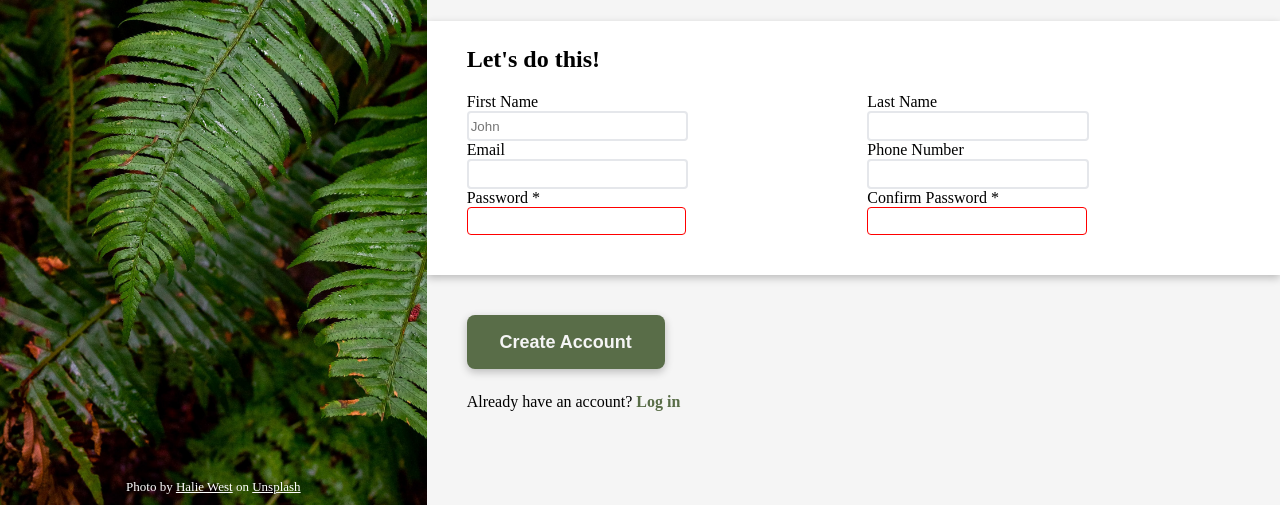
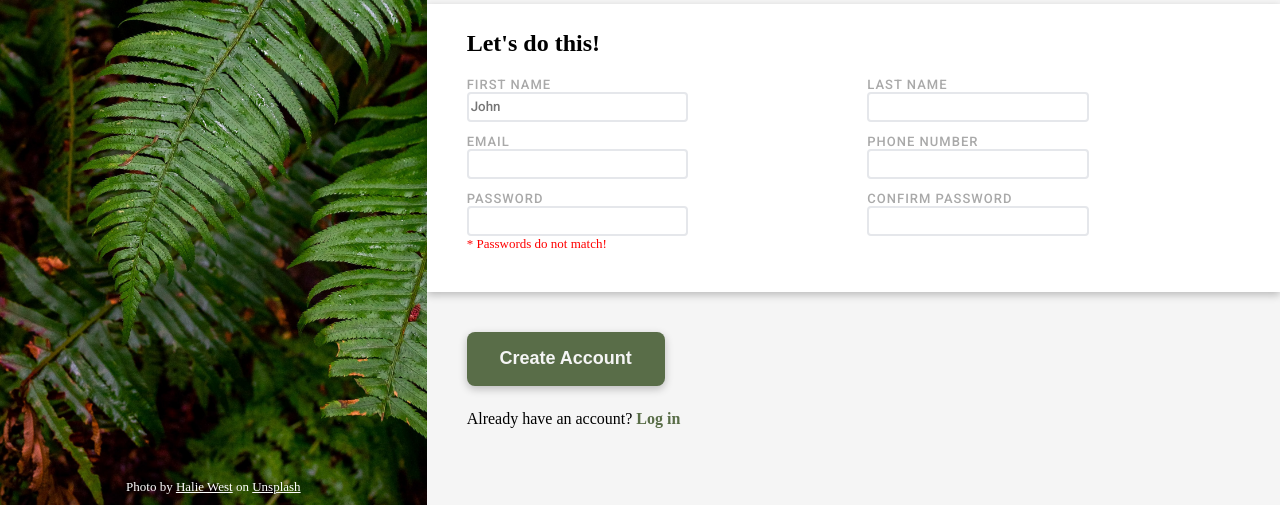
Before and after one commit to mihaib1/sign-up-form, a plain HTML site: page index.html in a window 1280 px wide. Shown: the part 295-800 px from the top of the page. Drawn offline with Linux system fonts and the light colour scheme.

Commit message:
fixed form styling and add text under password field

```diff
--- a/index.html
+++ b/index.html
@@ -5,6 +5,10 @@
     <meta http-equiv="X-UA-Compatible" content="IE=edge">
     <meta name="viewport" content="width=device-width, initial-scale=1.0">
     <link rel="stylesheet" href="style.css">
+    <link rel="preconnect" href="https://fonts.googleapis.com">
+    <link rel="preconnect" href="https://fonts.gstatic.com" crossorigin>
+    <link href="https://fonts.googleapis.com/css2?family=Roboto:wght@500&display=swap" rel="stylesheet">
+    <script src="script.js" defer></script>
     <title>Sign-Up Form</title>
 </head>
 <body>
@@ -36,7 +40,7 @@
                     </p>
                 </p>
                 <p>
-                    You <em>know</em> you want to.
+                    For <em>testing</em> purposes.
                 </p>
             </div>
             <div>
@@ -45,25 +49,33 @@
                         <h2>Let's do this!</h2>
                         <div class="form-elements">
                             <div class="left-column">
-                                <label for="first-name">First Name</label>
-                                <input type="text" name="firstName" id="first-name" placeholder="John">
-
-                                <label for="email">Email</label>
-                                <input type="email" name="email" id="email">
-
-                                <label for="password">Password<span aria-label="required"> *</span></label>
-                                <input type="password" name="password" class="password" required minlength="8" maxlength="31">
+                                <div class="first-name-container">
+                                    <label for="first-name">FIRST NAME</label>
+                                    <input type="text" name="firstName" id="first-name" placeholder="John">
+                                </div>
+                                <div class="email-container">
+                                    <label for="email">EMAIL</label>
+                                    <input type="email" name="email" id="email">
+                                </div>
+                                <div class="password-container">
+                                    <label for="password">PASSWORD<span aria-label="required"></span></label>
+                                    <input type="password" name="password" id="password" required minlength="8" maxlength="31">
+                                </div>
                             </div>
 
                             <div class="right-column">
-                                <label for="last-name">Last Name</label>
-                                <input type="text" name="lastName" id="last-name">
-
-                                <label for="phone">Phone Number</label>
-                                <input type="tel" name="phone" id="phone">
-
-                                <label for="password-confirm">Confirm Password<span aria-label="required"> *</span></label>
-                                <input type="password" name="passwordConfirm" class="password-confirm" required minlength="8" maxlength="31">
+                                <div class="last-name-container">
+                                    <label for="last-name">LAST NAME</label>
+                                    <input type="text" name="lastName" id="last-name">
+                                </div>
+                                <div class="phone-container">
+                                    <label for="phone">PHONE NUMBER</label>
+                                    <input type="tel" name="phone" id="phone">
+                                </div>
+                                <div class="password-confirm-container">
+                                    <label for="password-confirm">CONFIRM PASSWORD<span aria-label="required"></span></label>
+                                    <input type="password" name="passwordConfirm" id="password-confirm" required minlength="8" maxlength="31">
+                                </div>
                             </div>
                         </div>
                     </fieldset>
--- /dev/null
+++ b/script.js
@@ -0,0 +1,11 @@
+password = document.getElementById("password");
+confirmPassword = document.getElementById("password-confirm")
+console.log(password);
+
+password.addEventListener('keyup', function(e) {
+    console.log(e.path[0].value);
+});
+
+confirmPassword.addEventListener('keyup', function(event){
+    console.log(event.path[0].value);
+});
--- a/style.css
+++ b/style.css
@@ -3,6 +3,8 @@
      simplify some aspects of the presentation update: */
   --gridColumns: 2;
 }
+
+@import url('https://fonts.googleapis.com/css2?family=Roboto:wght@500&display=swap');
 
 @font-face {
     font-family: "myfont";
@@ -16,6 +18,7 @@ body{
     min-height: 100vh;
     margin: 0 0;
     background-color:whitesmoke;
+    font-weight: 500;
 }
 
 a{
@@ -98,6 +101,7 @@ button:active{
 
 input, label{
     display:block;
+    font-family: 'Roboto', sans-serif;
 }
 
 .login{
@@ -109,6 +113,9 @@ input, label{
 .form-elements{
     display:grid;
     grid-template-columns: repeat(var(--gridColumns), 1fr);
+    color:darkgrey;
+    font-size: small;
+    letter-spacing: 1px;
 }
 
 input{
@@ -182,6 +189,7 @@ button{
     margin-left:2em;
     margin-bottom:0;
     font-size: large;
+    font-family: 'Roboto', sans-serif;
 }
 
 .container{
@@ -195,3 +203,21 @@ input:focus{
     appearance: none;
     outline-color: green;
 }
+
+.left-column{
+    display: flex;
+    flex-direction: column;
+    gap:12px;
+}
+
+.right-column{
+    display: flex;
+    flex-direction: column;
+    gap:12px;
+}
+
+.password-container::after{
+    content:"* Passwords do not match!";
+    letter-spacing: 0;
+    color:red;
+}
```
